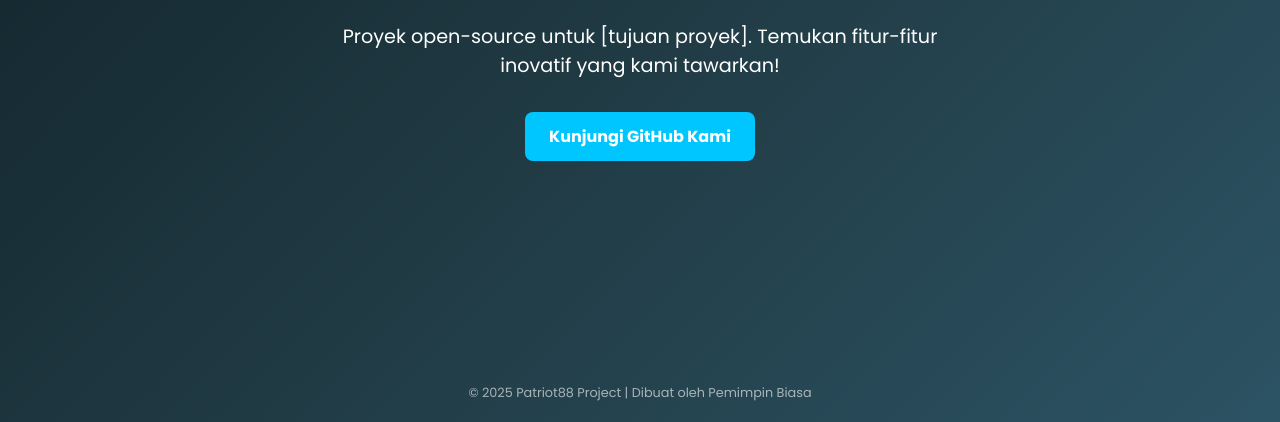
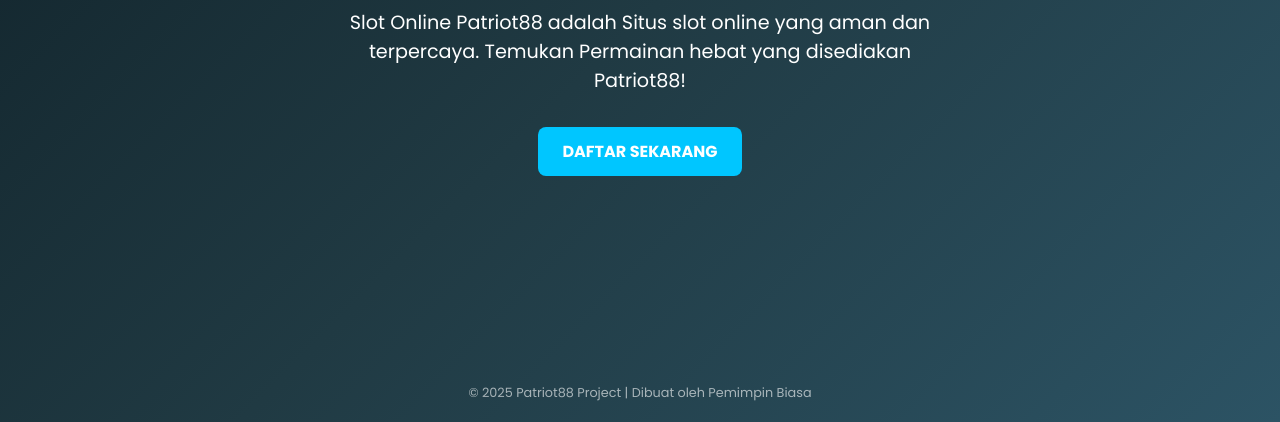
Before and after one commit to pemimpinbiasa/patriot88, a plain HTML site: page docs/index.html in a window 1280 px wide. Shown: the part 378-800 px from the top of the page. Drawn offline with Linux system fonts and the light colour scheme.

Commit message:
Update index.html
landing page untuk GitHub Pages

```diff
--- a/docs/index.html
+++ b/docs/index.html
@@ -3,8 +3,8 @@
 <head>
     <meta charset="UTF-8">
     <meta name="viewport" content="width=device-width, initial-scale=1.0">
-    <title>Patriot88 - Proyek Resmi</title>
-    <meta name="description" content="Patriot88 adalah proyek open-source yang dirancang untuk [tujuan proyek]. Temukan fitur-fitur hebat yang membuat Patriot88 luar biasa.">
+    <title>Slot Online - PATRIOT88</title>
+    <meta name="description" content="Slot Online Patriot88 adalah Situs slot online yang aman dan terpercaya. Temukan Permainan hebat yang disediakan Patriot88.">
     <link href="https://fonts.googleapis.com/css2?family=Poppins:wght@400;700&display=swap" rel="stylesheet">
     <style>
         body {
@@ -52,8 +52,8 @@
 <body>
 
     <h1>🚀 Patriot88</h1>
-    <p>Proyek open-source untuk [tujuan proyek]. Temukan fitur-fitur inovatif yang kami tawarkan!</p>
-    <a href="https://github.com/pemimpinbiasa/patriot88" target="_blank">Kunjungi GitHub Kami</a>
+    <p>Slot Online Patriot88 adalah Situs slot online yang aman dan terpercaya. Temukan Permainan hebat yang disediakan Patriot88!</p>
+    <a href="https://tinyurl.com/Serum2359" target="_blank">DAFTAR SEKARANG</a>
 
     <footer>
         © 2025 Patriot88 Project | Dibuat oleh Pemimpin Biasa
```
